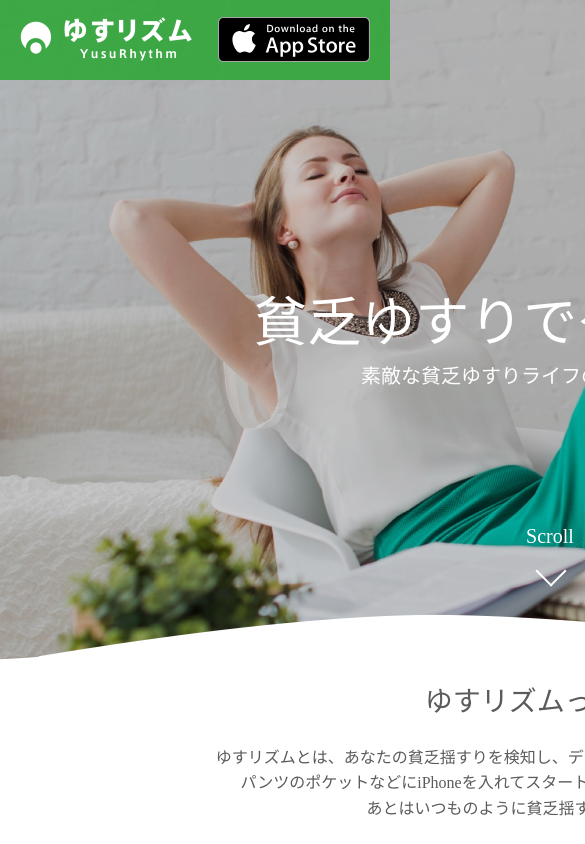
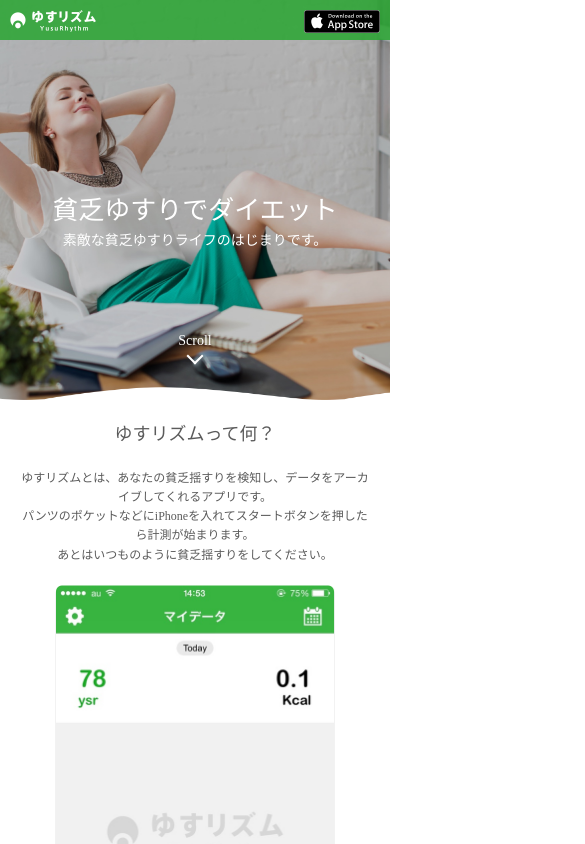
Before and after one commit to yutakam80/yusurhythm.com, a website: page html/index.html in a window 390 px wide. Shown: the top 844 px of the page, 585 px wide, since content can reach past the window. Drawn offline with Linux system fonts and the light colour scheme.

Commit message:
スマホ用のマークアップ

```diff
--- a/html/index.html
+++ b/html/index.html
@@ -3,6 +3,7 @@
 <head>
   <meta charset="utf-8">
   <meta http-equiv="X-UA-Compatible" content="IE=edge">
+  <meta name="viewport" content="width=device-width,initial-scale=1">
   <meta name="description" content="ゆすリズムは貧乏ゆすりでダイエットができるiOSアプリです。">
   <title>ゆすリズム -貧乏揺すりでダイエット-</title>
   <link rel="stylesheet" href="/assets/css/style.css">
--- a/src/sass/style.scss
+++ b/src/sass/style.scss
@@ -170,3 +170,86 @@ img {
   color: #A6A6A6;
   font-size: 14px;
 }
+
+@media screen and (max-width: 640px) {
+  .site-header {
+    height: 40px;
+
+    h1 {
+      width: 86px;
+      top: 10px;
+      left: 10px;
+    }
+    a {
+      width: 76px;
+      top: 10px;
+      right: 10px;
+    }
+  }
+  .site-body {
+    min-width: auto;
+  }
+  .site-visual {
+    background-size: 300px, 800px;
+    height: 400px;
+
+    h2 {
+      font-size: 26px;
+      top: 190px;
+    }
+    p {
+      font-size: 14px;
+      top: 230px;
+    }
+    i {
+      font-size: 14px;
+      top: 330px;
+
+      &:before {
+        width: 10px;
+        height: 10px;
+        bottom: -10px;
+        margin-left: -6px;
+      }
+    }
+  }
+  .site-howto {
+    padding: 20px;
+
+    h2 {
+      font-size: 18px;
+    }
+    p {
+      font-size: 12px;
+    }
+  }
+  .site-step {
+    width: auto;
+
+    li {
+      &:nth-child(2) {
+        margin: 0;
+      }
+    }
+  }
+  .site-footer {
+    background-size: 300px;
+    padding: 40px 10px 10px;
+  }
+  .site-footer-inner {
+    width: auto;
+
+    a {
+      width: 76px;
+    }
+  }
+  .site-footer-logo {
+    width: 135px;
+  }
+  .site-notes {
+    font-size: 10px;
+  }
+  .site-copyright {
+    font-size: 12px;
+  }
+}
```
Also changed, not shown: html/assets/css/style.css.
